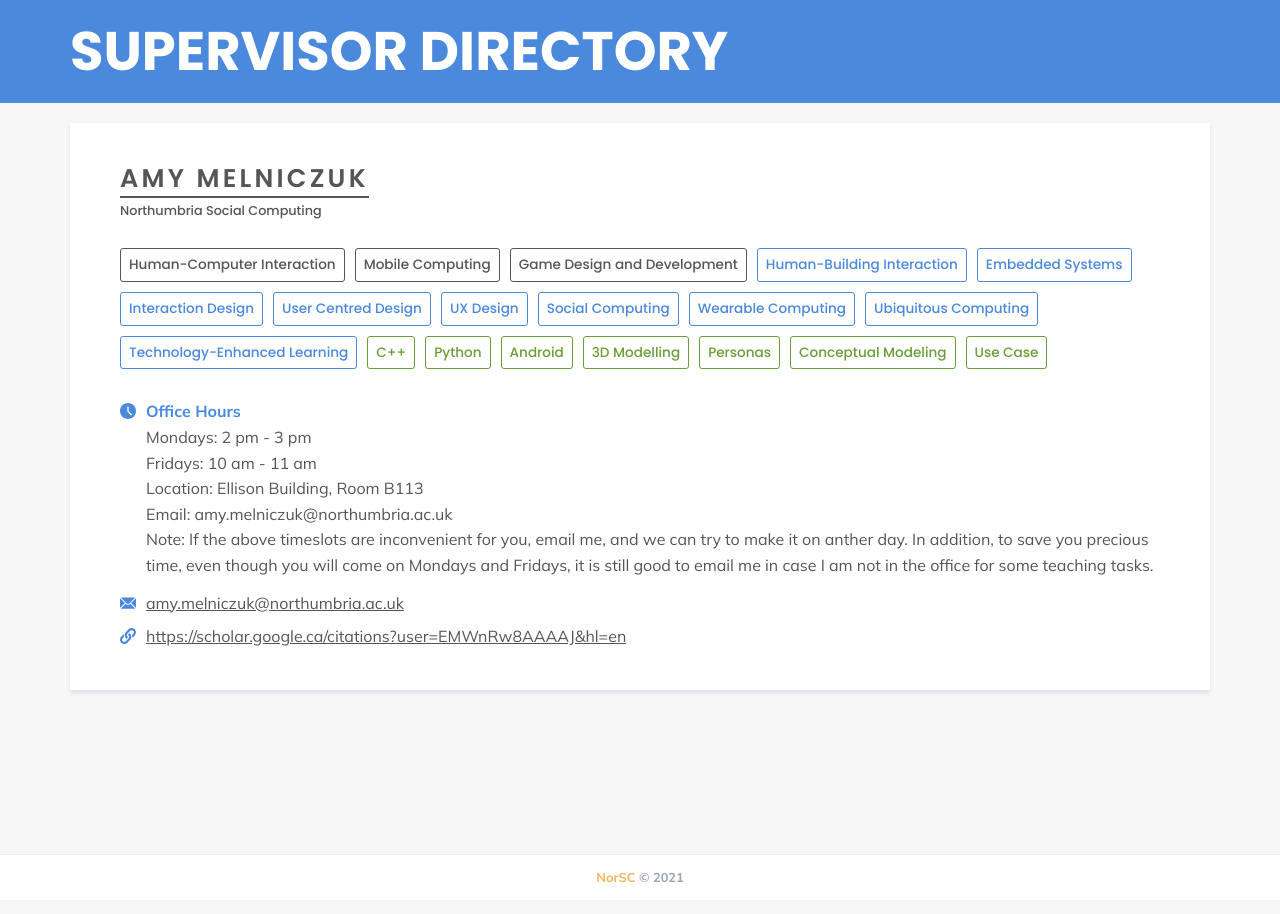
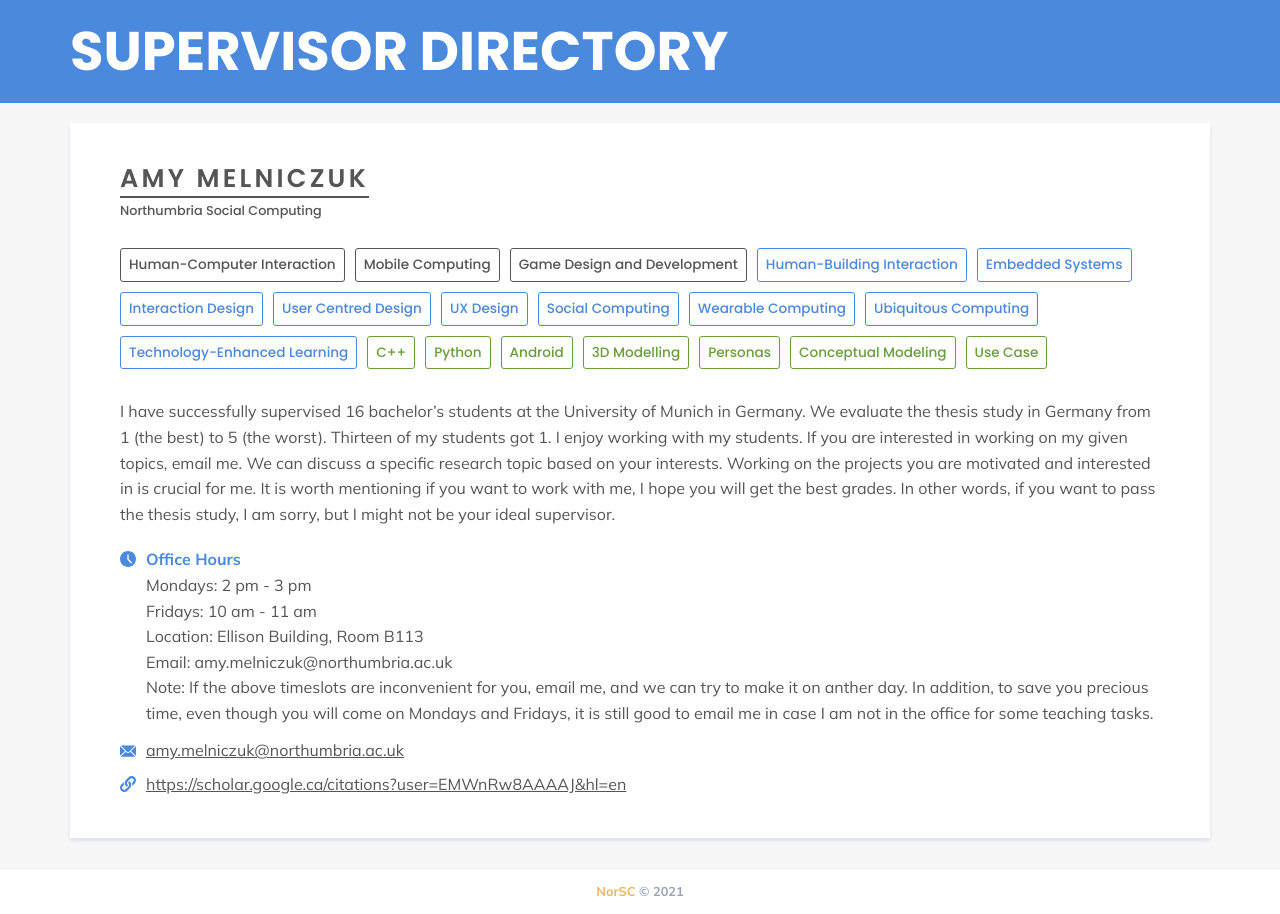
Before and after one commit to NorSC/supervisor-search, a Jekyll site: the page built from _supervisors/amy-melniczuk.md, in a window 1280 px wide. Built offline with Jekyll 4.4.1, drawn with Linux system fonts in a browser that asks for light colours; a script that is not in the unit is left out.

Commit message:
Update Supervisors “amy-melniczuk”

```diff
--- a/_supervisors/amy-melniczuk.md
+++ b/_supervisors/amy-melniczuk.md
@@ -39,4 +39,27 @@
   - Personas
   - Conceptual Modeling
   - Use Case
+additional_details: I have successfully supervised 16 bachelor's students at the
+  University of Munich in Germany. We evaluate the thesis study in Germany from
+  1 (the best) to 5 (the worst). Thirteen of my students got 1. I enjoy working
+  with my students. If you are interested in working on my given topics, email
+  me. We can discuss a specific research topic based on your interests. Working
+  on the projects you are motivated and interested in is crucial for me. It is
+  worth mentioning if you want to work with me, I hope you will get the best
+  grades. In other words, if you want to pass the thesis study, I am sorry, but
+  I might not be your ideal supervisor.
+additional_details_msc: >-
+  I have successfully supervised 5 master's students at the University of Munich
+  in Germany. We evaluate the thesis study in Germany from 1 (the best) to 5
+  (the worst). All my students got 1. I enjoy working with my students. If you
+  are interested in working on my given topics, email me. We can discuss a
+  specific research topic based on your interests.
+
+
+  **It is worth mentioning:**
+
+
+  * Working on the projects you are motivated and interested in is crucial for me. Therefore, **do make an appointment with me first to discuss your interests**. My email address is amy.melniczuk@northumbria.ac.uk. Usually, I can reply to you in less than two days.
+
+  * If you want to work with me, I hope you will get the best grades. In other words, if you want to pass the thesis study, I am sorry, but I might not be your ideal supervisor.
 ---
```
Also changed, not shown: other parts of _supervisors/amy-melniczuk.md (+1 -1 lines).
